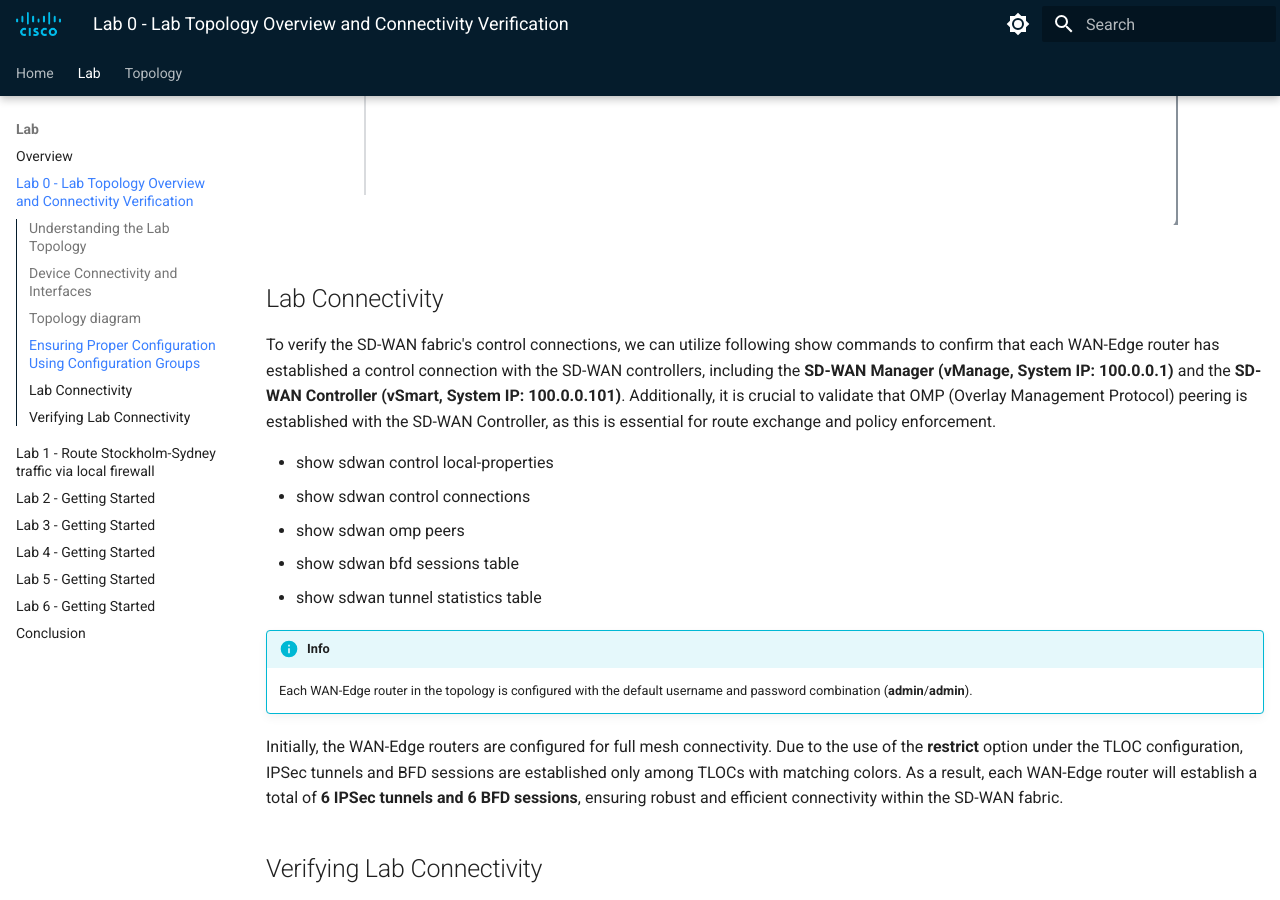
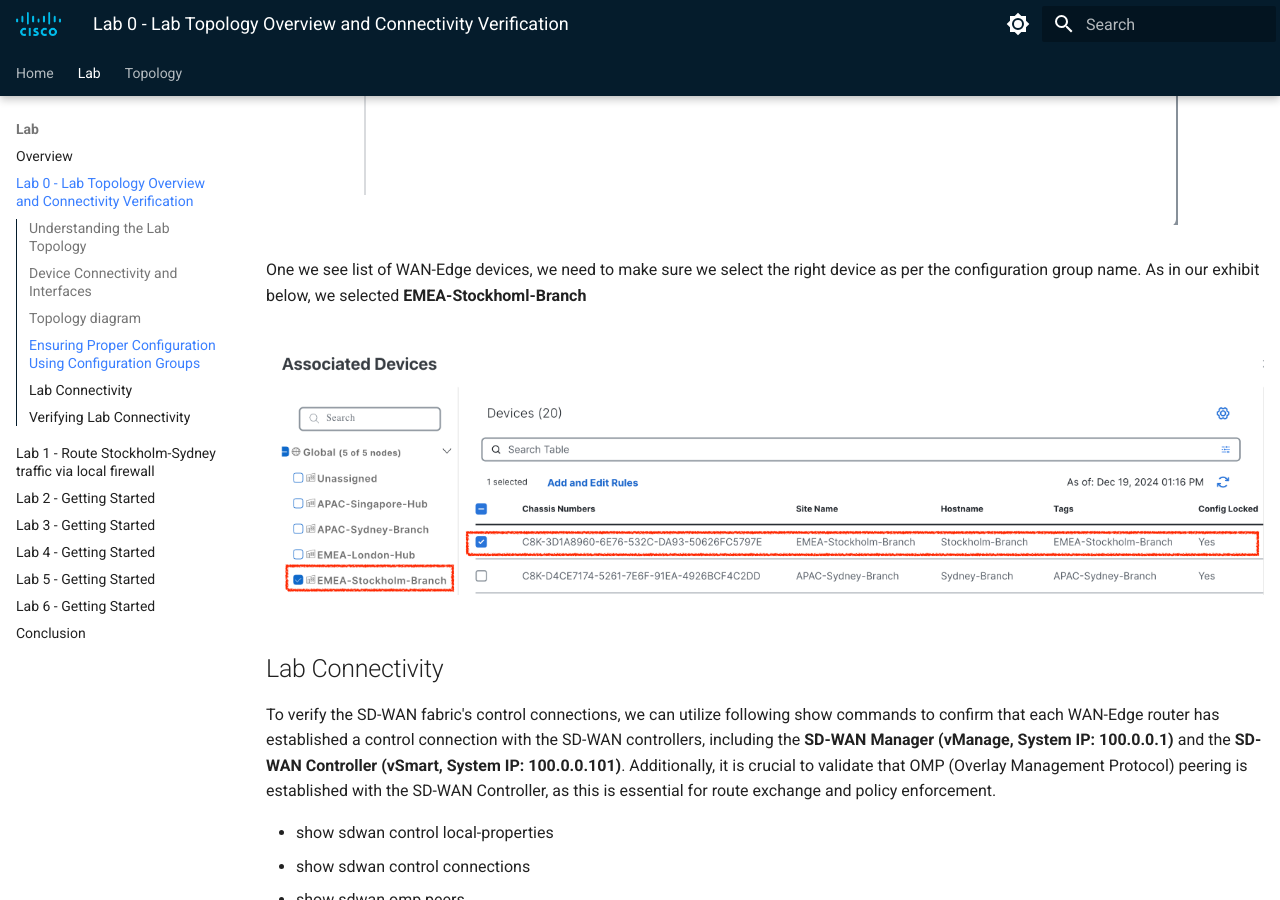
Before and after one commit to ciscodocs/ltrent-2008-clemea25, an MkDocs documentation site: the page built from docs/lab0_getting_started.md, in a window 1280 px wide and 900 px high, scrolled down 5278 px. Built offline with MkDocs 1.6.1 and Material for MkDocs 9.7.7, drawn with Linux system fonts in a browser that asks for light colours.

Commit message:
Lab 0 Task finalized.

```diff
--- a/docs/lab0_getting_started.md
+++ b/docs/lab0_getting_started.md
@@ -115,6 +115,13 @@ If the WAN-Edge router is not associated with the configuration group, then we c
 
 <figure markdown>
   ![Configuration Group Add Device](./assets/cg-add.png){ align=left, .off-glb }
+</figure>
+
+One we see list of WAN-Edge devices, we need to make sure we select the right device as per the configuration group name.
+As in our exhibit below, we selected **EMEA-Stockhoml-Branch**
+
+<figure markdown>
+  ![Configuration Device Selection](./assets/cg-associate-selection.png){ align=left, .off-glb }
 </figure>
 
 ## Lab Connectivity
```
